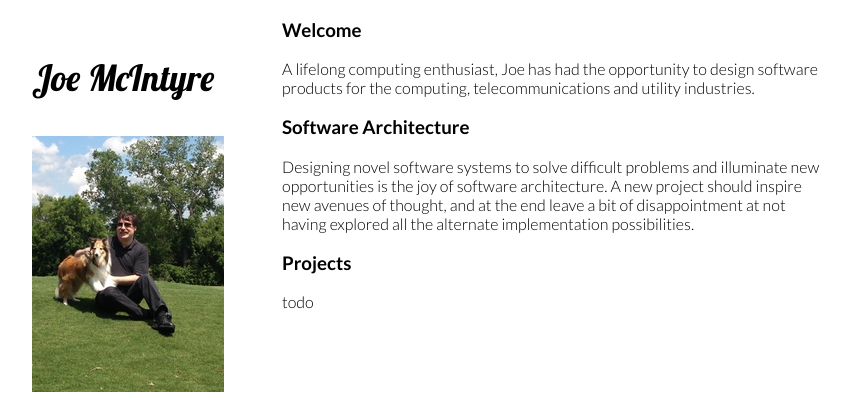
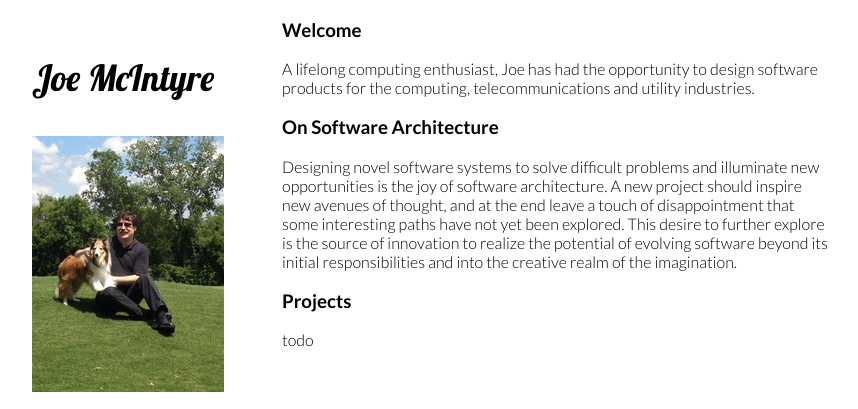
Before and after one commit to joemcintyre/joemcintyre.github.io, a plain HTML site: page index.html in a window 1280 px wide. Shown: the top 409 px of the page, without its empty margins (208-1066 px from the left). Drawn offline with Linux system fonts and the light colour scheme.

Commit message:
Initial text revisions

```diff
--- a/css/styles.css
+++ b/css/styles.css
@@ -8,4 +8,4 @@ body { font-family:"Lato",sans-serif; }
 
 #profile { float:left; width:250px; font-family:"Lobster",cursive; }
 #name { font-size:36px; }
-#profilelink { text-align:left; font-size:14px; font-family:"Lato",sans-serif; }
+.profilelink { text-align:left; font-size:14px; font-family:"Lato",sans-serif; }
--- a/index.html
+++ b/index.html
@@ -13,34 +13,42 @@
   </head>
   <body>
     <div id="fullpage">
-      <div id='profile'>
+      <section id='profile'>
         <p id="name">Joe McIntyre<p>
         <img src="images/jmphoto1.jpg"></p>
-        <p id="profilelink">
+        <p class="profilelink">
           <a href="https://github.com/joemcintyre" target="_blank">
             <img src="images/GitHub-Mark-32px.png"/>
             View My GitHub Profile
           </a>
         </p>
-        <p id="profilelink">
+        <p class="profilelink">
           <a href="http://www.linkedin.com/pub/joe-mcintyre/a/317/703" target="_blank">
             <img src="https://static.licdn.com/scds/common/u/img/webpromo/btn_viewmy_160x25.png"
               width="160" height="25" border="0" alt="View Joe McIntyre's profile on LinkedIn">
           </a>
         </p>
-      </div>
-      <div id='content'>
+      </section>
+      <section id='content'>
+        <article>
         <h3>Welcome</h3>
           <p>A lifelong computing enthusiast, Joe has had the opportunity to design software
           products for the computing, telecommunications and utility industries.</p>
-        <h3>Software Architecture</h3>
+        </article>
+        <article>
+          <h3>On Software Architecture</h3>
           <p>Designing novel software systems to solve difficult problems and illuminate new
           opportunities is the joy of software architecture. A new project should inspire new
-        avenues of thought, and at the end leave a bit of disappointment at not having
-        explored all the alternate implementation possibilities.</p>
+          avenues of thought, and at the end leave a touch of disappointment that some
+          interesting paths have not yet been explored. This desire to further explore is
+          the source of innovation to realize the potential of evolving software beyond its
+          initial responsibilities and into the creative realm of the imagination.</p>
+        </article>
+        <article>
           <h3>Projects</h3>
           <p>todo</p>
-      </div>
+        </article>
+      </section>
     </div>
   </body>
 </html>
```
Lines whose indentation alone changed are shown as unchanged.
